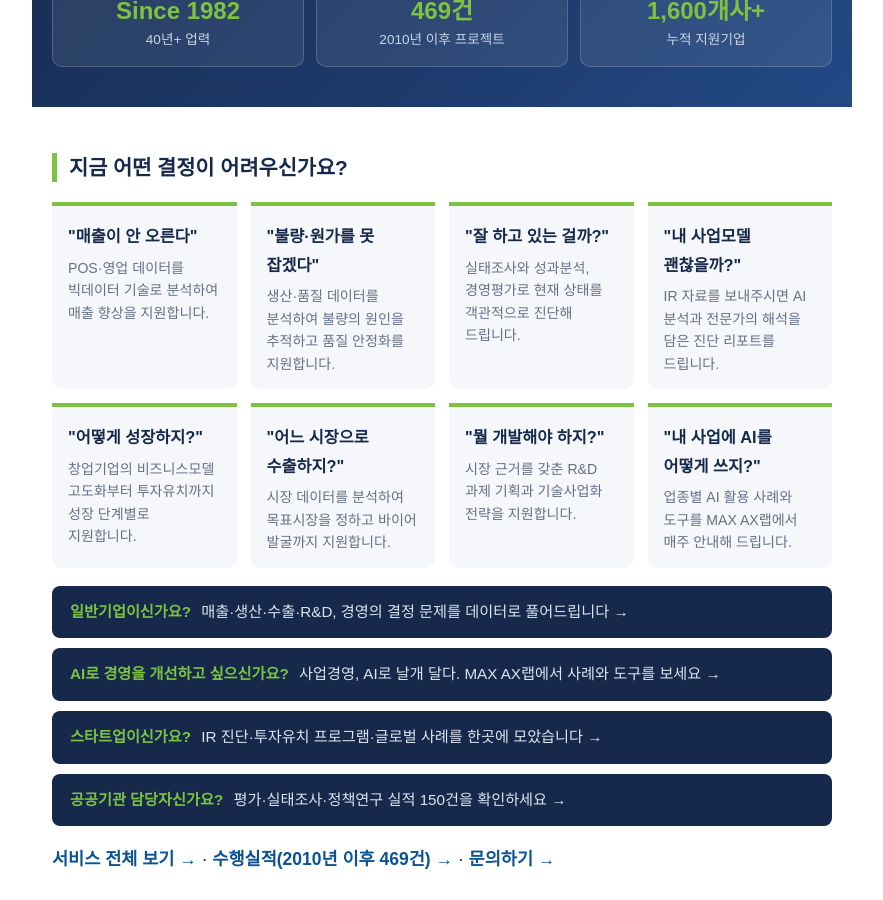
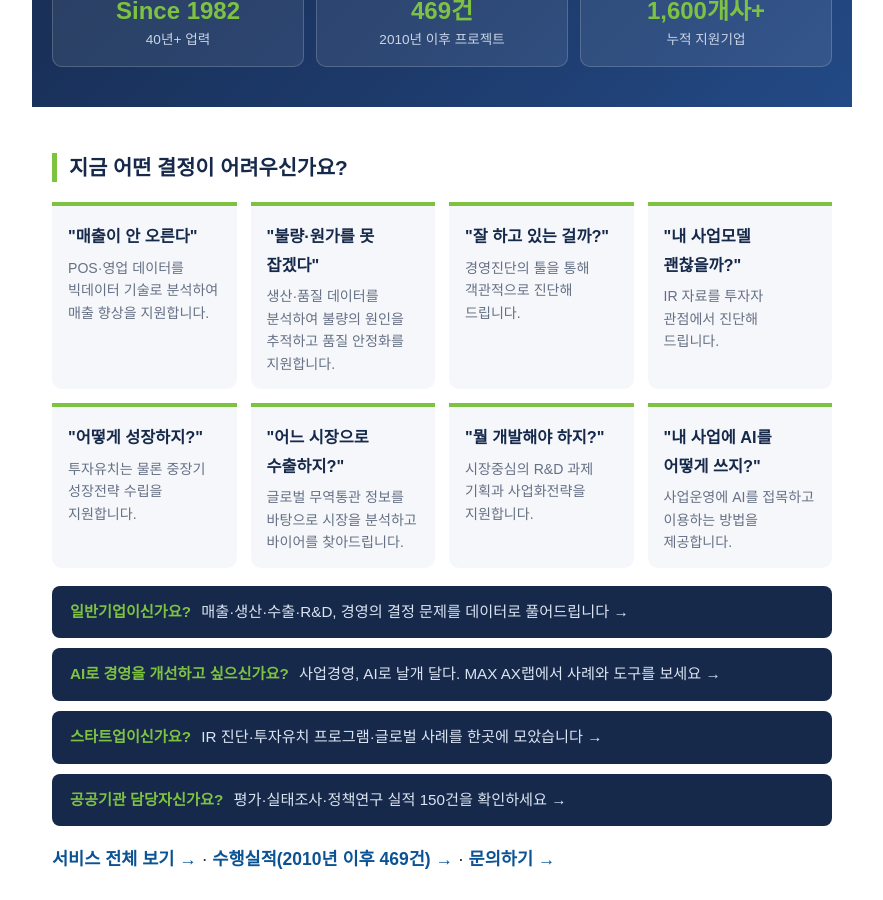
Before and after one commit to isac1003/isac1003.github.io, a Jekyll site: the page built from index.html, in a window 1280 px wide and 900 px high, scrolled down 312 px. Shown: the whole window, without its empty margins (198-1081 px from the left). Built offline with Jekyll 4.4.1, drawn with Linux system fonts in a browser that asks for light colours.

Commit message:
고민 카드 설명 문구를 확정안으로 교체

```diff
--- a/index.html
+++ b/index.html
@@ -21,12 +21,12 @@ layout: default
   <div class="services">
     <a class="service" href="{{ '/services/sales/' | relative_url }}"><h3>"매출이 안 오른다"</h3><p>POS·영업 데이터를 빅데이터 기술로 분석하여 매출 향상을 지원합니다.</p></a>
     <a class="service" href="{{ '/services/production/' | relative_url }}"><h3>"불량·원가를 못 잡겠다"</h3><p>생산·품질 데이터를 분석하여 불량의 원인을 추적하고 품질 안정화를 지원합니다.</p></a>
-    <a class="service" href="{{ '/services/evaluation/' | relative_url }}"><h3>"잘 하고 있는 걸까?"</h3><p>실태조사와 성과분석, 경영평가로 현재 상태를 객관적으로 진단해 드립니다.</p></a>
-    <a class="service" href="{{ '/startup/' | relative_url }}"><h3>"내 사업모델 괜찮을까?"</h3><p>IR 자료를 보내주시면 AI 분석과 전문가의 해석을 담은 진단 리포트를 드립니다.</p></a>
-    <a class="service" href="{{ '/startup/' | relative_url }}"><h3>"어떻게 성장하지?"</h3><p>창업기업의 비즈니스모델 고도화부터 투자유치까지 성장 단계별로 지원합니다.</p></a>
-    <a class="service" href="{{ '/services/export/' | relative_url }}"><h3>"어느 시장으로 수출하지?"</h3><p>시장 데이터를 분석하여 목표시장을 정하고 바이어 발굴까지 지원합니다.</p></a>
-    <a class="service" href="{{ '/services/rnd/' | relative_url }}"><h3>"뭘 개발해야 하지?"</h3><p>시장 근거를 갖춘 R&amp;D 과제 기획과 기술사업화 전략을 지원합니다.</p></a>
-    <a class="service" href="https://ax.maxconsulting.or.kr"><h3>"내 사업에 AI를 어떻게 쓰지?"</h3><p>업종별 AI 활용 사례와 도구를 MAX AX랩에서 매주 안내해 드립니다.</p></a>
+    <a class="service" href="{{ '/services/evaluation/' | relative_url }}"><h3>"잘 하고 있는 걸까?"</h3><p>경영진단의 툴을 통해 객관적으로 진단해 드립니다.</p></a>
+    <a class="service" href="{{ '/startup/' | relative_url }}"><h3>"내 사업모델 괜찮을까?"</h3><p>IR 자료를 투자자 관점에서 진단해 드립니다.</p></a>
+    <a class="service" href="{{ '/startup/' | relative_url }}"><h3>"어떻게 성장하지?"</h3><p>투자유치는 물론 중장기 성장전략 수립을 지원합니다.</p></a>
+    <a class="service" href="{{ '/services/export/' | relative_url }}"><h3>"어느 시장으로 수출하지?"</h3><p>글로벌 무역통관 정보를 바탕으로 시장을 분석하고 바이어를 찾아드립니다.</p></a>
+    <a class="service" href="{{ '/services/rnd/' | relative_url }}"><h3>"뭘 개발해야 하지?"</h3><p>시장중심의 R&amp;D 과제 기획과 사업화전략을 지원합니다.</p></a>
+    <a class="service" href="https://ax.maxconsulting.or.kr"><h3>"내 사업에 AI를 어떻게 쓰지?"</h3><p>사업운영에 AI를 접목하고 이용하는 방법을 제공합니다.</p></a>
   </div>
   <div class="audience">
     <a class="aud-banner" href="{{ '/business/' | relative_url }}"><strong>일반기업이신가요?</strong> 매출·생산·수출·R&amp;D, 경영의 결정 문제를 데이터로 풀어드립니다 →</a>
```
